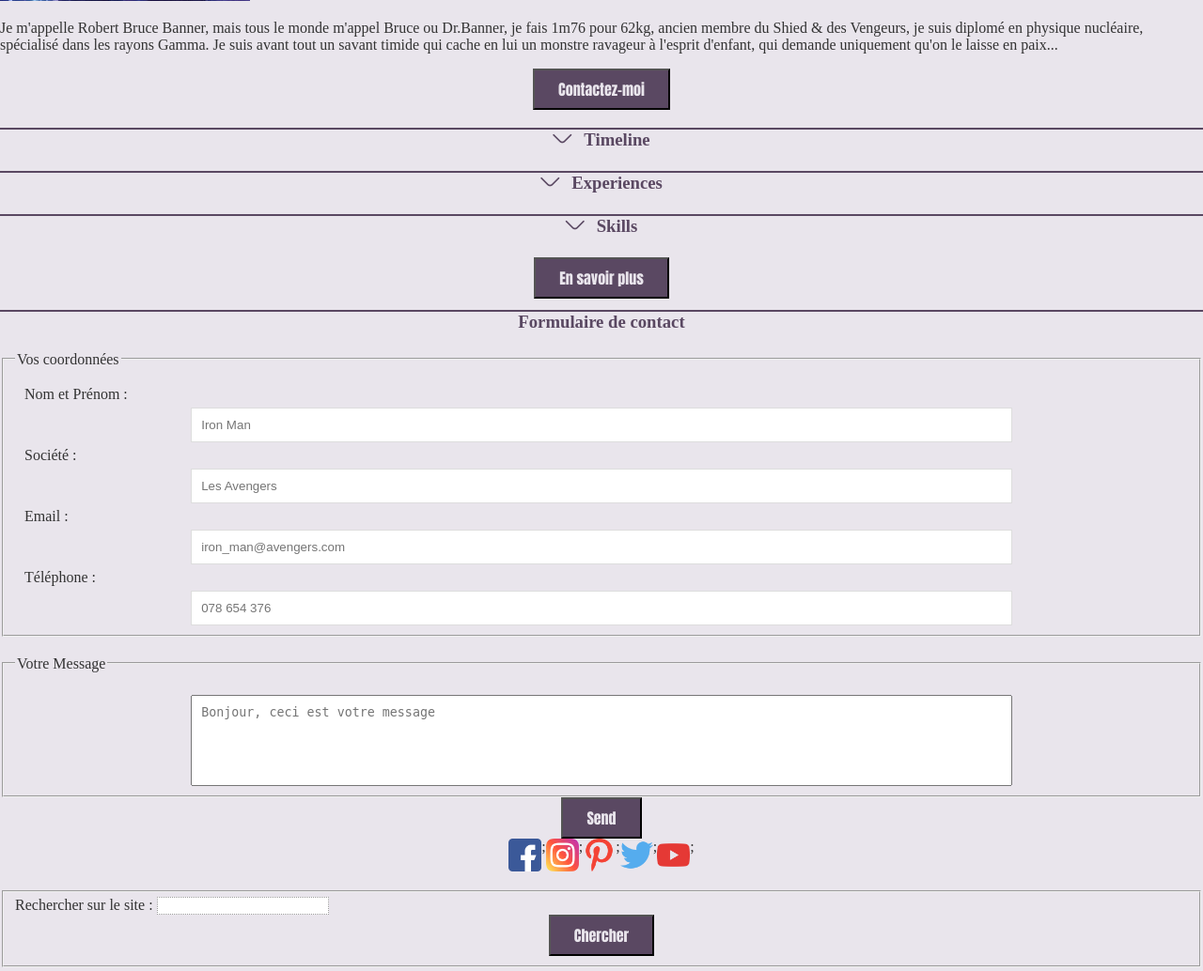
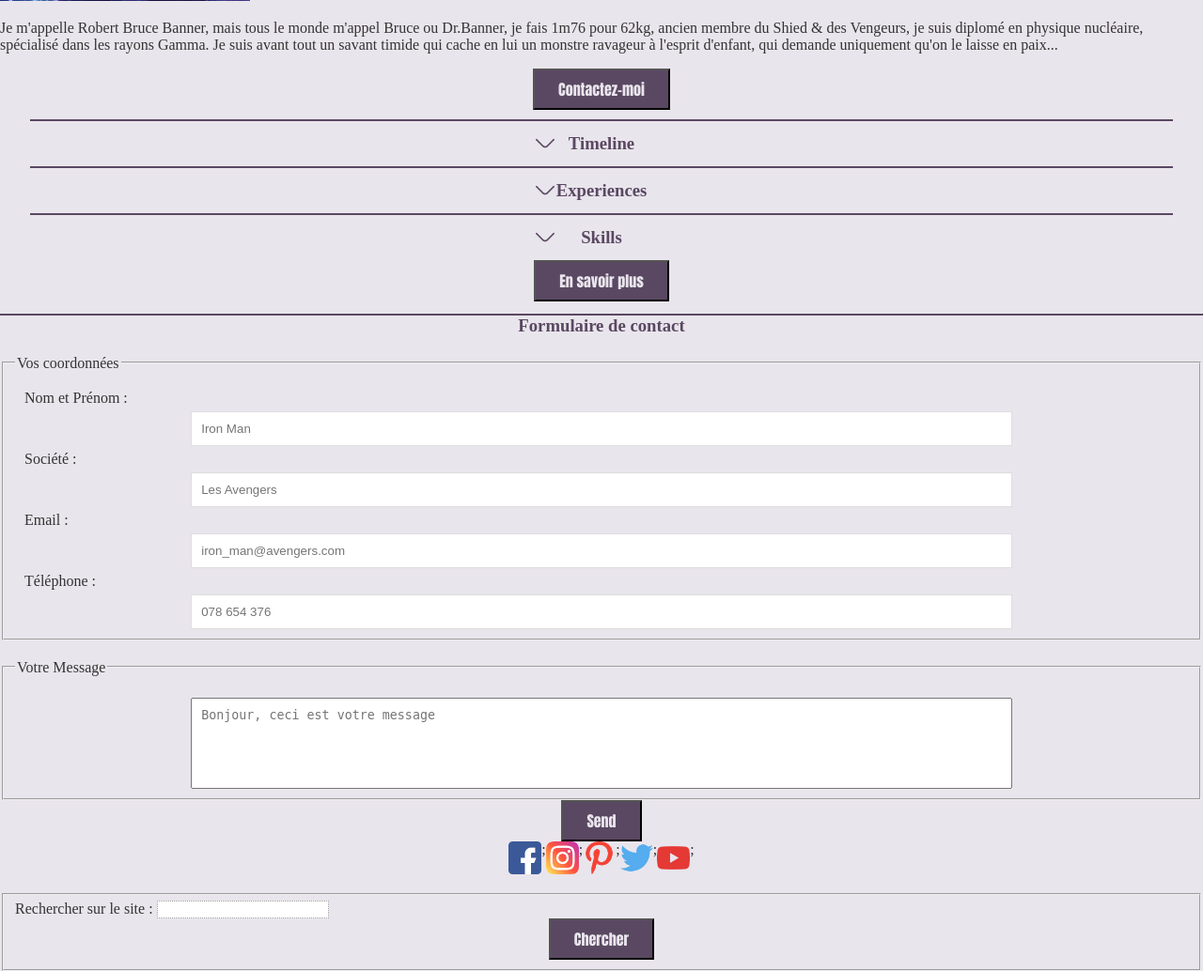
Before and after one commit to Bobbykelso/HULKCV, a PHP site: page / in a window 1280 px wide. Shown: the part 516-1550 px from the top of the page at 94% size. Run offline with PHP 8.4, Linux system fonts and the light colour scheme; style sheets or scripts are compiled from the project's sources.

Commit message:
Worked on CV style

```diff
--- a/Javascript/displayContent.js
+++ b/Javascript/displayContent.js
@@ -9,23 +9,32 @@ icon2 = document.querySelector("#icon2");
 icon3 = document.querySelector("#icon3");
 
 
+
 timelineButton.addEventListener('click', function(){
     timeline.classList.toggle('display');
-    if (timeline.className === 'timeline__content display'){
+    if (timeline.className === 'timeline__content display' || timeline.className === 'timeline__content hide display' ){
         icon1.classList.remove('fi-rr-angle-down');
         icon1.classList.add('fi-rr-angle-up');
-    } else {
-        icon1.classList.add('fi-rr-angle-down')
+    } else if (timeline.className === 'timeline__content') {
+        timeline.classList.add('hide');
+        icon1.classList.add('fi-rr-angle-down');
+        icon1.classList.remove('fi-rr-angle-up');
+    } else if (timeline.className === 'timeline__content hide'){
+        icon1.classList.add('fi-rr-angle-down');
         icon1.classList.remove('fi-rr-angle-up');
     }
 })
 
 experienceButton.addEventListener('click', function(){
     experience.classList.toggle('display');
-    if (experience.className === 'experience__content display'){
+    if (experience.className === 'experience__content display' || experience.className === 'experience__content hide display' ){
         icon2.classList.remove('fi-rr-angle-down');
         icon2.classList.add('fi-rr-angle-up');
-    } else {
+    } else if (experience.className === 'experience__content') {
+        experience.classList.add('hide');
+        icon2.classList.add('fi-rr-angle-down');
+        icon2.classList.remove('fi-rr-angle-up');
+    } else if (experience.className === 'experience__content hide'){
         icon2.classList.add('fi-rr-angle-down')
         icon2.classList.remove('fi-rr-angle-up');
     }
@@ -33,10 +42,14 @@ experienceButton.addEventListener('click', function(){
 
 skillsButton.addEventListener('click', function(){
     skills.classList.toggle('display');
-    if (skills.className === 'skills__content display'){
+    if (skills.className === 'skills__content display' || skills.className === 'skills__content hide display' ){
         icon3.classList.remove('fi-rr-angle-down');
         icon3.classList.add('fi-rr-angle-up');
-    } else {
+    } else if (skills.className === 'skills__content') {
+        skills.classList.add('hide');
+        icon3.classList.add('fi-rr-angle-down');
+        icon3.classList.remove('fi-rr-angle-up');
+    } else if(skills.className === 'skills__content hide'){
         icon3.classList.add('fi-rr-angle-down')
         icon3.classList.remove('fi-rr-angle-up');
     }
--- a/cv.php
+++ b/cv.php
@@ -1,8 +1,8 @@
-<section>
+<section class="section-cv">
     <article class="article">
         <h1 class="timeline" id="timeline"><i class="fi-rr-angle-down" id="icon1"></i>Timeline</h1>
         <div class="timeline__content" id="timeline__content">
-            Lorem ipsum dolor, sit amet consectetur adipisicing elit. Excepturi pariatur fuga voluptatibus ut quaerat illum natus vitae nobis. Minima voluptate hic facere blanditiis nihil quaerat vero animi commodi, unde corporis?
+            <p>Lorem ipsum dolor, sit amet consectetur adipisicing elit. Excepturi pariatur fuga voluptatibus ut quaerat illum natus vitae nobis. Minima voluptate hic facere blanditiis nihil quaerat vero animi commodi, unde corporis?Lorem ipsum dolor, sit amet consectetur adipisicing elit. Odio illo sint repellendus quia sit, quam dolorem quas delectus corporis minima deleniti velit autem cumque nam labore voluptate ea placeat aut.</p>
         </div>
     </article>
     <article class="article">
--- a/scss/_button.scss
+++ b/scss/_button.scss
@@ -6,5 +6,5 @@ button {
     font-family:Impact, sans-serif;
     font-size: 1rem;
     padding: 8px 25px;
-
+    cursor: pointer;
 }
--- a/scss/_cv.scss
+++ b/scss/_cv.scss
@@ -1,45 +1,60 @@
-@keyframes display-content {
+@keyframes moving-icon {
     0% {
-        transform: scaleY(0);
-        transform-origin: top;
+        transform: translateY(0);
+    }
+    50% {
+        transform: translateY(1vh);
     }
     100% {
-        transform: scaleY(1);
-    }
-}
-
-@keyframes hide-content {
-    0% {
-        transform: scaleY(1)
-    }
-    100% {
-        transform: scaleY(0);
+        transform: translateY(0);
     }
 }
 
 .article {
-    position: relative;
-}
-
-.article i {
-    vertical-align: middle;
-    transform: translateY(-10px);
-    margin-right: 13px;
-    font-size: 20px;
+    width: 95%;
+    margin: auto;
+    .timeline {
+        margin-top: 10px;
+    }
+    h1 {
+        display: flex;
+        justify-content: center;
+        align-items: center;
+        cursor: pointer;
+        margin: 0;
+        height: 50px;
+        position: relative;
+    }
+    i {
+        display: flex;
+        justify-content: center;
+        align-items: center;
+        position: absolute;
+        width: 95vw;
+        height: 50px;
+        right: 60px;
+        font-size: 20px;
+        &:hover {
+            animation: moving-icon 0.7s linear infinite;
+        }
+    }
+    p {
+        margin-top: 0;
+    }
 }
 
 .timeline__content, .experience__content, .skills__content{
-    display: none;
-    animation: hide-content 1s;
+    max-height: 0;
+    overflow: hidden;
+    transition: max-height .5s;
 }
 
 .hide {
-    animation: display-content 1s;
+    max-height: 0;
 }
 
 .display{
-    animation: display-content 1s;
-    display: block;
+    max-height: 200px;
 }
 
 @media only screen and (min-width: 767px){
--- a/scss/_theme_hulk.scss
+++ b/scss/_theme_hulk.scss
@@ -0,0 +1,3 @@
+.hulk-mod{
+    /*On applique ici tous les changements, et on l'ajoute a <body> lors de l'évènement 'click' sur le bouton en savoir plus*/
+}
```
